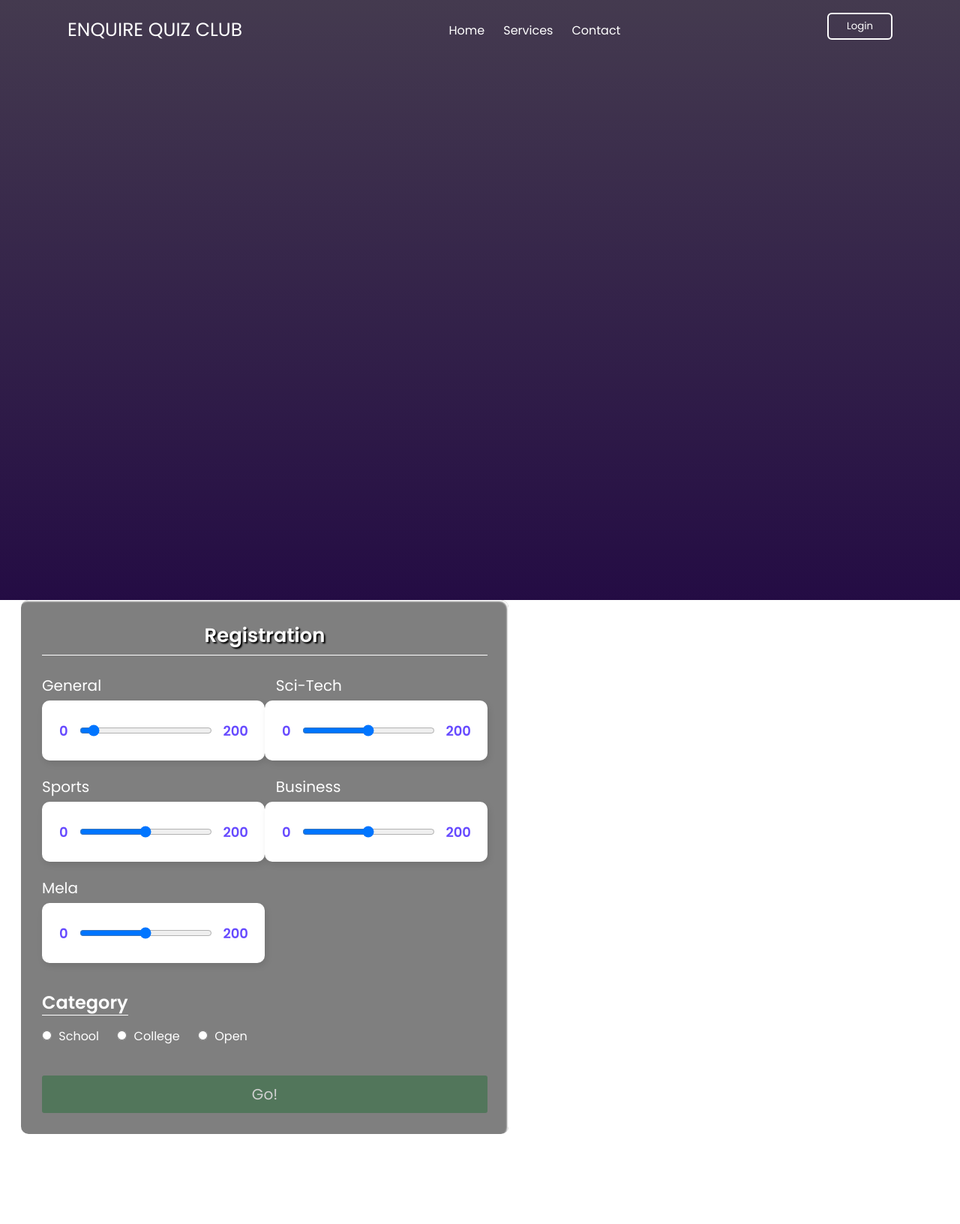
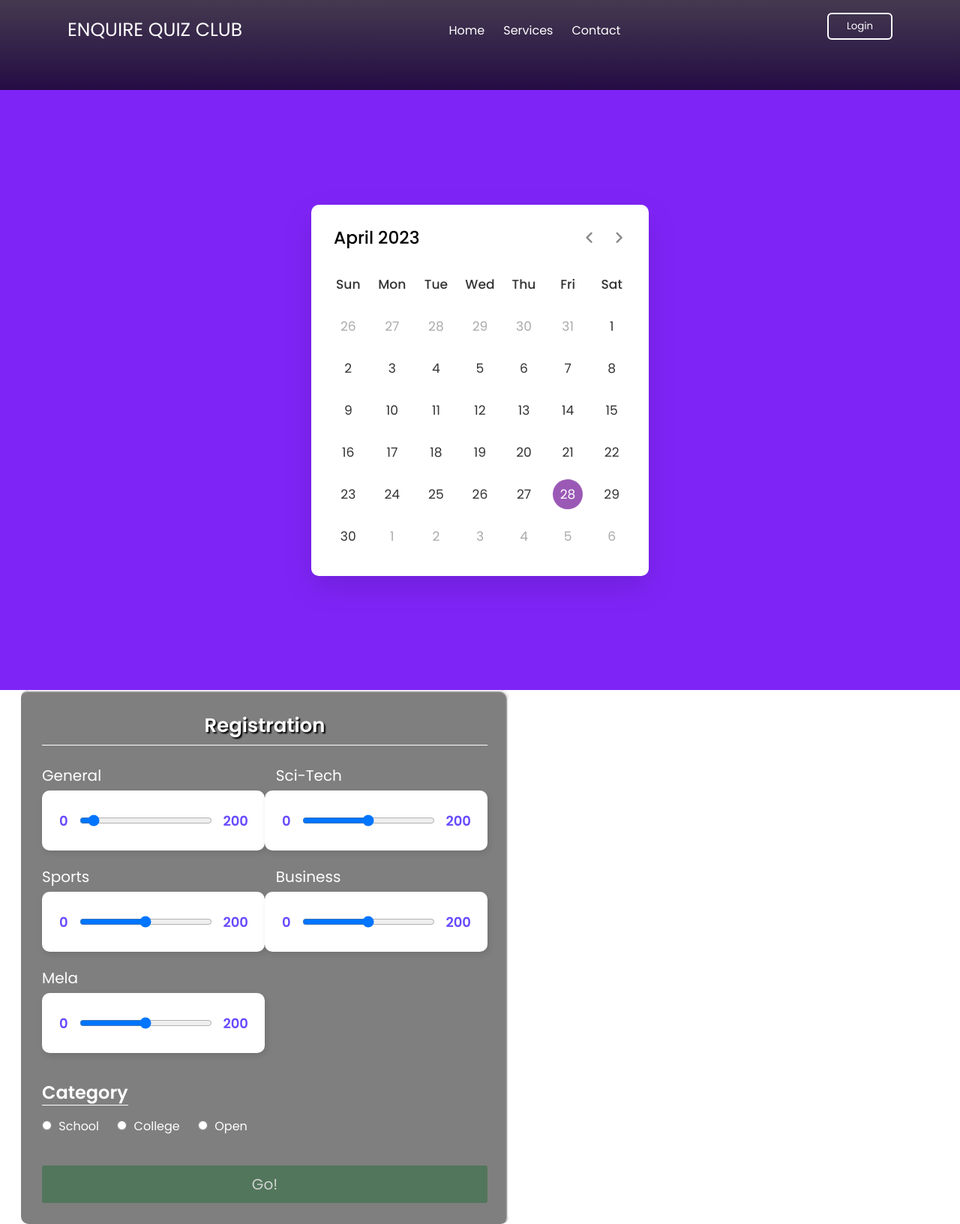
Before and after one commit to dhwanish-3/Enquire-Calendar, a PHP site: page / in a window 1280 px wide. Shown: the whole page at 75% size. Before the commit the page ends 1512 px from the top, so only its background shows below. Run offline with PHP 8.4, Linux system fonts and the light colour scheme.

Commit message:
Calendar Added

```diff
--- a/index.html
+++ b/index.html
@@ -9,6 +9,8 @@
     <link rel="stylesheet" href="style.css" />
     <!-- Unicons -->
     <link rel="stylesheet" href="https://unicons.iconscout.com/release/v4.0.0/css/line.css" />
+    <link rel="stylesheet" href="https://fonts.googleapis.com/css2?family=Material+Symbols+Rounded:opsz,wght,FILL,GRAD@20..48,100..700,0..1,-50..200">
+    <script src="script.js" defer></script>
   </head>
   <body>
     <!-- Header -->
@@ -28,6 +30,7 @@
         <button class="button" id="form-open">Login</button>
       </nav>
     </header>
+
 
     <!-- Home -->
     <section class="home">
@@ -103,7 +106,31 @@
         </div>
       </div>
     </section>
-
+   <!-- Calendar -->
+   <div class="bod">
+    <div class="wrapper">
+      <header>
+        <p class="current-date"></p>
+        <div class="icons">
+          <span id="prev" class="material-symbols-rounded">chevron_left</span>
+          <span id="next" class="material-symbols-rounded">chevron_right</span>
+        </div>
+      </header>
+      <div class="calendar">
+        <ul class="weeks">
+          <li>Sun</li>
+          <li >Mon</li>
+          <li>Tue</li>
+          <li>Wed</li>
+          <li>Thu</li>
+          <li>Fri</li>
+          <li>Sat</li>
+        </ul>
+        <ul class="days"></ul>
+      </div>
+      <div class="pop"></div>
+    </div>
+</div>
 
     <div class="container">
       <h1 class="form-title">Registration</h1>
--- a/script.js
+++ b/script.js
@@ -5,6 +5,11 @@ const formOpenBtn = document.querySelector("#form-open"),
   signupBtn = document.querySelector("#signup"),
   loginBtn = document.querySelector("#login"),
   pwShowHide = document.querySelectorAll(".pw_hide");
+  const daysTag = document.querySelector(".days"),
+  currentDate = document.querySelector(".current-date"),
+  prevNextIcon = document.querySelectorAll(".icons span");
+
+
 
 formOpenBtn.addEventListener("click", () => home.classList.add("show"));
 formCloseBtn.addEventListener("click", () => home.classList.remove("show"));
@@ -40,3 +45,79 @@ function checkPasswords() {
   }
   return true;
 }
+
+
+// getting new date, current year and month
+let date = new Date(),
+currYear = date.getFullYear(),
+currMonth = date.getMonth();
+
+// storing full name of all months in array
+const months = ["January", "February", "March", "April", "May", "June", "July",
+              "August", "September", "October", "November", "December"];
+
+function showPopUp(day) {
+     const popUp = document.createElement("div");
+    popUp.classList.add("pop-up");
+    popUp.innerHTML = `<div>
+                        <h2>${months[currMonth]} ${day}, ${currYear}</h2>
+                       <p>Today is a special day!</p>
+                       <img src="im.jpeg">
+                       <p>Happy birthday!</p>
+                       <button class="close-btn">Close</button>
+                          <div/>`;
+    // Close the pop-up window when the close button is clicked
+    popUp.querySelector(".close-btn").addEventListener("click", () => {
+        popUp.remove();
+    });
+
+    document.body.appendChild(popUp);
+}
+const renderCalendar = () => {
+    let firstDayofMonth = new Date(currYear, currMonth, 1).getDay(), // getting first day of month
+    lastDateofMonth = new Date(currYear, currMonth + 1, 0).getDate(), // getting last date of month
+    lastDayofMonth = new Date(currYear, currMonth, lastDateofMonth).getDay(), // getting last day of month
+    lastDateofLastMonth = new Date(currYear, currMonth, 0).getDate(); // getting last date of previous month
+    let liTag = "";
+
+    for (let i = firstDayofMonth; i > 0; i--) { // creating li of previous month last days
+        liTag += `<li class="inactive">${lastDateofLastMonth - i + 1}</li>`;
+    }
+    for (let i = 1; i <= lastDateofMonth; i++) { // creating li of all days of current month
+        // adding active class to li if the current day, month, and year matched
+        let isToday = i === date.getDate() && currMonth === new Date().getMonth()
+                     && currYear === new Date().getFullYear() ? "active" : "";
+        liTag += `<li class="${isToday}">${i}</li>`;
+    }
+    for (let i = lastDayofMonth; i < 6; i++) { // creating li of next month first days
+        liTag += `<li class="inactive">${i - lastDayofMonth + 1}</li>`
+    }
+    currentDate.innerText = `${months[currMonth]} ${currYear}`; // passing current mon and yr as currentDate text
+    daysTag.innerHTML = liTag;
+    const dayElements = daysTag.querySelectorAll('li');
+    dayElements.forEach(dayElement => {
+      dayElement.addEventListener('click', () => {
+      const day = dayElement.innerText;
+       showPopUp(day);
+    });
+});
+}
+renderCalendar();
+
+prevNextIcon.forEach(icon => {
+                              // getting prev and next icons
+    icon.addEventListener("click", () => { // adding click event on both icons
+        // if clicked icon is previous icon then decrement current month by 1 else increment it by 1
+        currMonth = icon.id === "prev" ? currMonth - 1 : currMonth + 1;
+
+        if(currMonth < 0 || currMonth > 11) { // if current month is less than 0 or greater than 11
+            // creating a new date of current year & month and pass it as date value
+            date = new Date(currYear, currMonth, new Date().getDate());
+            currYear = date.getFullYear(); // updating current year with new date year
+            currMonth = date.getMonth(); // updating current month with new date month
+        } else {
+            date = new Date(); // pass the current date as date value
+        }
+        renderCalendar(); // calling renderCalendar function
+    });
+});
--- a/style.css
+++ b/style.css
@@ -1,11 +1,14 @@
 /* Import Google font - Poppins */
 @import url("https://fonts.googleapis.com/css2?family=Poppins:wght@200;300;400;500;600;700&display=swap");
+@import url('https://fonts.googleapis.com/css2?family=Poppins:wght@400;500;600&display=swap');
 * {
   margin: 0;
   padding: 0;
   box-sizing: border-box;
   font-family: "Poppins", sans-serif;
 }
+
+
 a {
   text-decoration: none;
 }
@@ -57,7 +60,7 @@ a {
 /* Home */
 .home {
   position: relative;
-  height: 100vh;
+  height: 15vh;
   width: 100%;
   background: linear-gradient(to bottom, #443a4f, #240c44);
 }
@@ -457,3 +460,143 @@ input[type=range].range::-moz-range-thumb {
 input[type=range].range::-moz-range-progress {
   background: #664AFF;
 }
+/* Import Google font - Poppins */
+@import url('https://fonts.googleapis.com/css2?family=Poppins:wght@400;500;600&display=swap');
+.wrapper{
+  width: 450px;
+  background: #fff;
+  border-radius: 10px;
+  box-shadow: 0 15px 40px rgba(0,0,0,0.12);
+}
+.wrapper header{
+  display: flex;
+  align-items: center;
+  padding: 25px 30px 10px;
+  justify-content: space-between;
+}
+header .icons{
+  display: flex;
+}
+header .icons span{
+  height: 38px;
+  width: 38px;
+  margin: 0 1px;
+  cursor: pointer;
+  color: #878787;
+  text-align: center;
+  line-height: 38px;
+  font-size: 1.9rem;
+  user-select: none;
+  border-radius: 50%;
+}
+.icons span:last-child{
+  margin-right: -10px;
+}
+header .icons span:hover{
+  background: #f2f2f2;
+}
+header .current-date{
+  font-size: 1.45rem;
+  font-weight: 500;
+}
+.calendar{
+  padding: 20px;
+}
+.calendar ul{
+  display: flex;
+  flex-wrap: wrap;
+  list-style: none;
+  text-align: center;
+}
+.calendar .days{
+  margin-bottom: 20px;
+}
+.calendar li{
+  color: #333;
+  width: calc(100% / 7);
+  font-size: 1.07rem;
+}
+.calendar .weeks li{
+  font-weight: 500;
+  cursor: default;
+}
+.calendar .days li{
+  z-index: 1;
+  cursor: pointer;
+  position: relative;
+  margin-top: 30px;
+}
+.days li.inactive{
+  color: #aaa;
+}
+.days li.active{
+  color: #fff;
+}
+.days li::before{
+  position: absolute;
+  content: "";
+  left: 50%;
+  top: 50%;
+  height: 40px;
+  width: 40px;
+  z-index: -1;
+  border-radius: 50%;
+  transform: translate(-50%, -50%);
+}
+.days li.active::before{
+  background: #9B59B6;
+}
+.days li:not(.active):hover::before{
+  background: #f2f2f2;
+}
+.pop-up{
+  width:400px;
+  background:yellow;
+  border-radius: 6px;
+  position:absolute;
+  top:50%;
+  left:50%;
+  transform:translate(-50%,-50%) scale(1);
+  text-align: center;
+  padding: 0 30px 30px;
+  color:#333;
+  visibility: visible;
+  transition:transform 0.2s ,top 0.2s;
+  z-index: 100;
+}
+.pop-up h2{
+  font-size: 38px;
+  font-weight: 500;
+  margin:30px 0 10px;
+}
+
+.pop-up img{
+  width:300PX;
+}
+/* .pop-up p {
+  font-size: 16px;
+  margin-bottom: 5px;
+}  */
+
+.pop-up .close-btn {
+  background-color: #f44336;
+  border: none;
+  color: white;
+  padding: 10px;
+  border-radius: 5px;
+  cursor: pointer;
+  margin-top: 10px;
+}
+
+.pop-up .close-btn:hover {
+  background-color: #d32f2f;
+}
+
+.bod{
+  display: flex;
+  align-items: center;
+  padding: 0 10px;
+  justify-content: center;
+  min-height: 100vh;
+  background: #7f24f7;
+}
```
